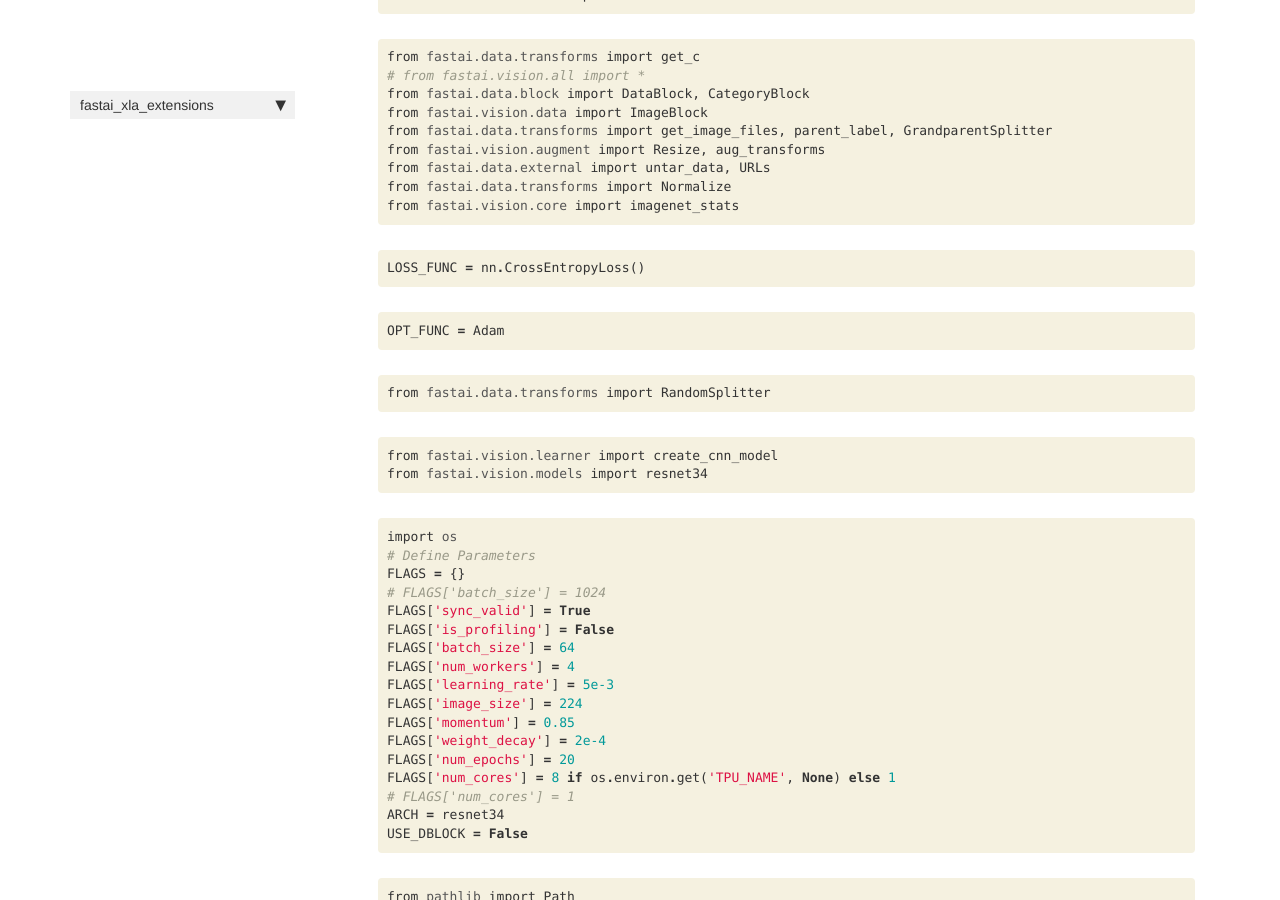
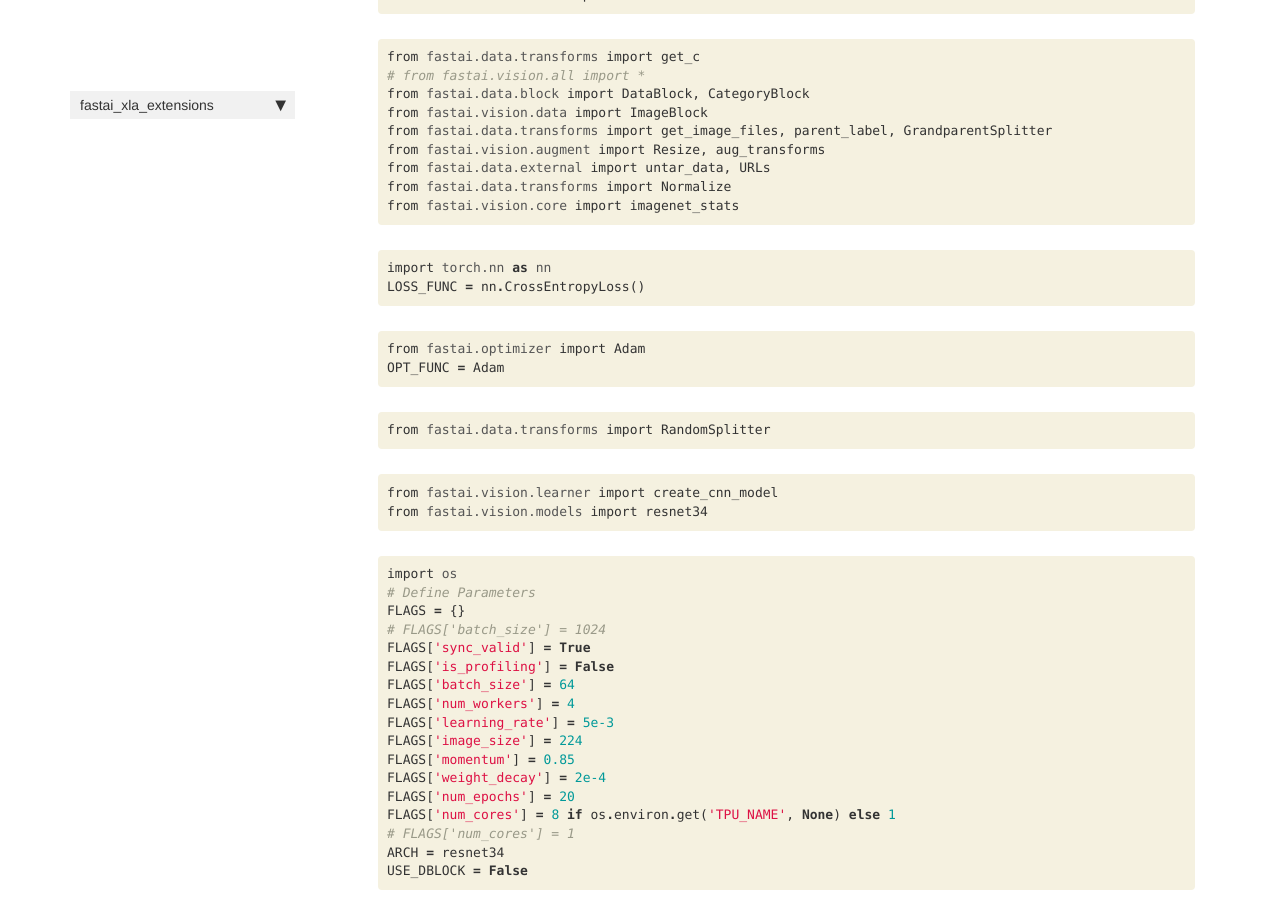
Before and after one commit to butchland/fastai_xla_extensions, a Jekyll site: the page built from docs/multi_core.html, in a window 1280 px wide and 900 px high, scrolled down 7671 px. Built offline with Jekyll 4.4.1, drawn with Linux system fonts in a browser that asks for light colours; nearby versions of some CDN libraries; comment, search, counter and statistics services are not loaded.

Commit message:
Fix failing test by adding an import

```diff
--- a/docs/multi_core.html
+++ b/docs/multi_core.html
@@ -1071,24 +1071,26 @@ accordingly so it will display correctly in the progress callback</p>
 
 <div class="inner_cell">
     <div class="input_area">
-<div class=" highlight hl-ipython3"><pre><span></span><span class="n">LOSS_FUNC</span> <span class="o">=</span> <span class="n">nn</span><span class="o">.</span><span class="n">CrossEntropyLoss</span><span class="p">()</span>
-</pre></div>
-
-    </div>
-</div>
-</div>
-
-</div>
-    {% endraw %}
-
-    {% raw %}
-
-<div class="cell border-box-sizing code_cell rendered">
-<div class="input">
-
-<div class="inner_cell">
-    <div class="input_area">
-<div class=" highlight hl-ipython3"><pre><span></span><span class="n">OPT_FUNC</span> <span class="o">=</span> <span class="n">Adam</span>
+<div class=" highlight hl-ipython3"><pre><span></span><span class="kn">import</span> <span class="nn">torch.nn</span> <span class="k">as</span> <span class="nn">nn</span>
+<span class="n">LOSS_FUNC</span> <span class="o">=</span> <span class="n">nn</span><span class="o">.</span><span class="n">CrossEntropyLoss</span><span class="p">()</span>
+</pre></div>
+
+    </div>
+</div>
+</div>
+
+</div>
+    {% endraw %}
+
+    {% raw %}
+
+<div class="cell border-box-sizing code_cell rendered">
+<div class="input">
+
+<div class="inner_cell">
+    <div class="input_area">
+<div class=" highlight hl-ipython3"><pre><span></span><span class="kn">from</span> <span class="nn">fastai.optimizer</span> <span class="kn">import</span> <span class="n">Adam</span>
+<span class="n">OPT_FUNC</span> <span class="o">=</span> <span class="n">Adam</span>
 </pre></div>
 
     </div>
```
Also changed, not shown: 1 other file.
